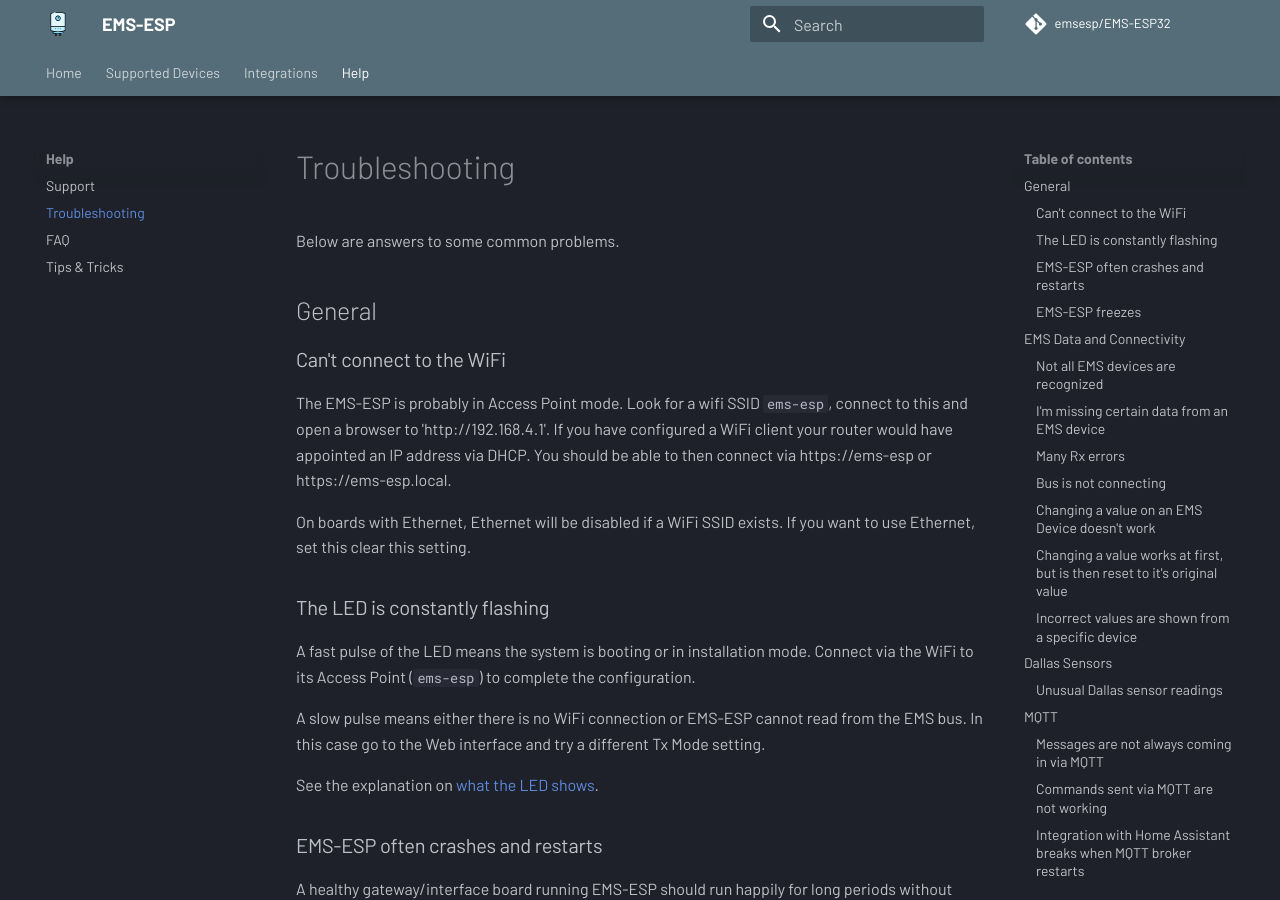
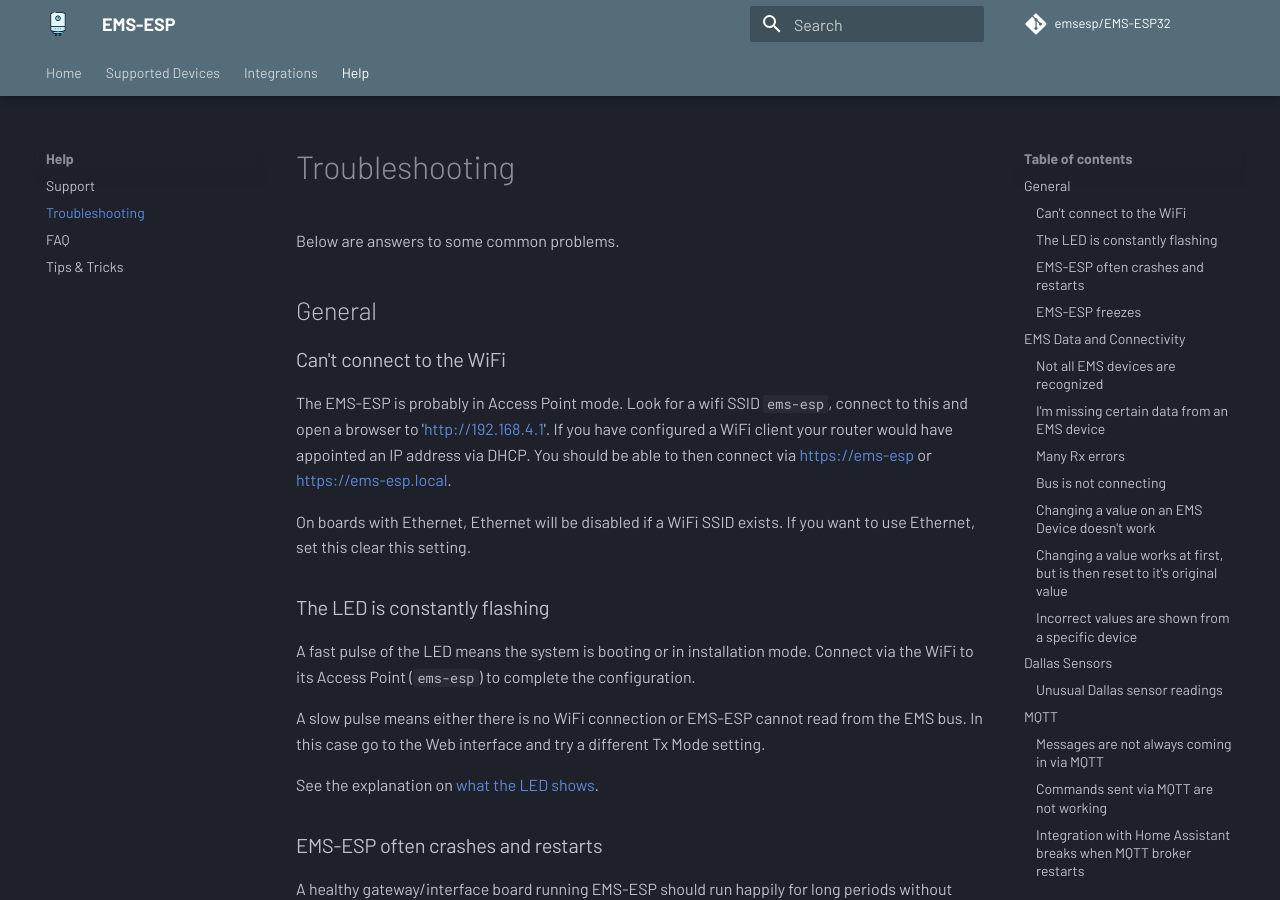
Before and after one commit to emsesp/docs, an MkDocs documentation site: the page built from docs/Troubleshooting.md, in a window 1280 px wide and 900 px high. Built offline with MkDocs 1.6.1 and Material for MkDocs 9.7.7, drawn with Linux system fonts in a browser that asks for light colours; comment, search, counter and statistics services are not loaded; some of the changed text lies outside the part shown.

Commit message:
fix broken links

````diff
--- a/docs/Troubleshooting.md
+++ b/docs/Troubleshooting.md
@@ -4,7 +4,7 @@
 
 ### Can't connect to the WiFi
 
-The EMS-ESP is probably in Access Point mode. Look for a wifi SSID `ems-esp`, connect to this and open a browser to 'http://192.168.4.1'. If you have configured a WiFi client your router would have appointed an IP address via DHCP. You should be able to then connect via https://ems-esp or https://ems-esp.local.
+The EMS-ESP is probably in Access Point mode. Look for a wifi SSID `ems-esp`, connect to this and open a browser to '<http://192.168.4.1>'. If you have configured a WiFi client your router would have appointed an IP address via DHCP. You should be able to then connect via <https://ems-esp> or <https://ems-esp.local>.
 
 On boards with Ethernet, Ethernet will be disabled if a WiFi SSID exists. If you want to use Ethernet, set this clear this setting.
 
@@ -14,7 +14,7 @@
 
 A slow pulse means either there is no WiFi connection or EMS-ESP cannot read from the EMS bus. In this case go to the Web interface and try a different Tx Mode setting.
 
-See the explanation on [what the LED shows](Configuring#what-the-onboard-led-is-showing-you).
+See the explanation on [what the LED shows](Getting-Started#what-the-onboard-led-is-telling-you).
 
 ### EMS-ESP often crashes and restarts
 
@@ -182,7 +182,7 @@
 log_dest file /mosquitto/log/mosquitto.log
 ```
 
-To read up more on this visit https://pagefault.blog/2020/02/05/how-to-set-up-persistent-storage-for-mosquitto-mqtt-broker.
+To read up more on this visit <https://pagefault.blog/2020/02/05/how-to-set-up-persistent-storage-for-mosquitto-mqtt-broker>.
 
 An alternative option without using persistance on the MQTT server is to tell EMS-ESP to republish all the Home Assistant MQTT topics. You can do this via the EMS-ESP WebUI from version 3.4 and higher.
 
````
Also changed, not shown: docs/index.md (+1 -1 lines).
